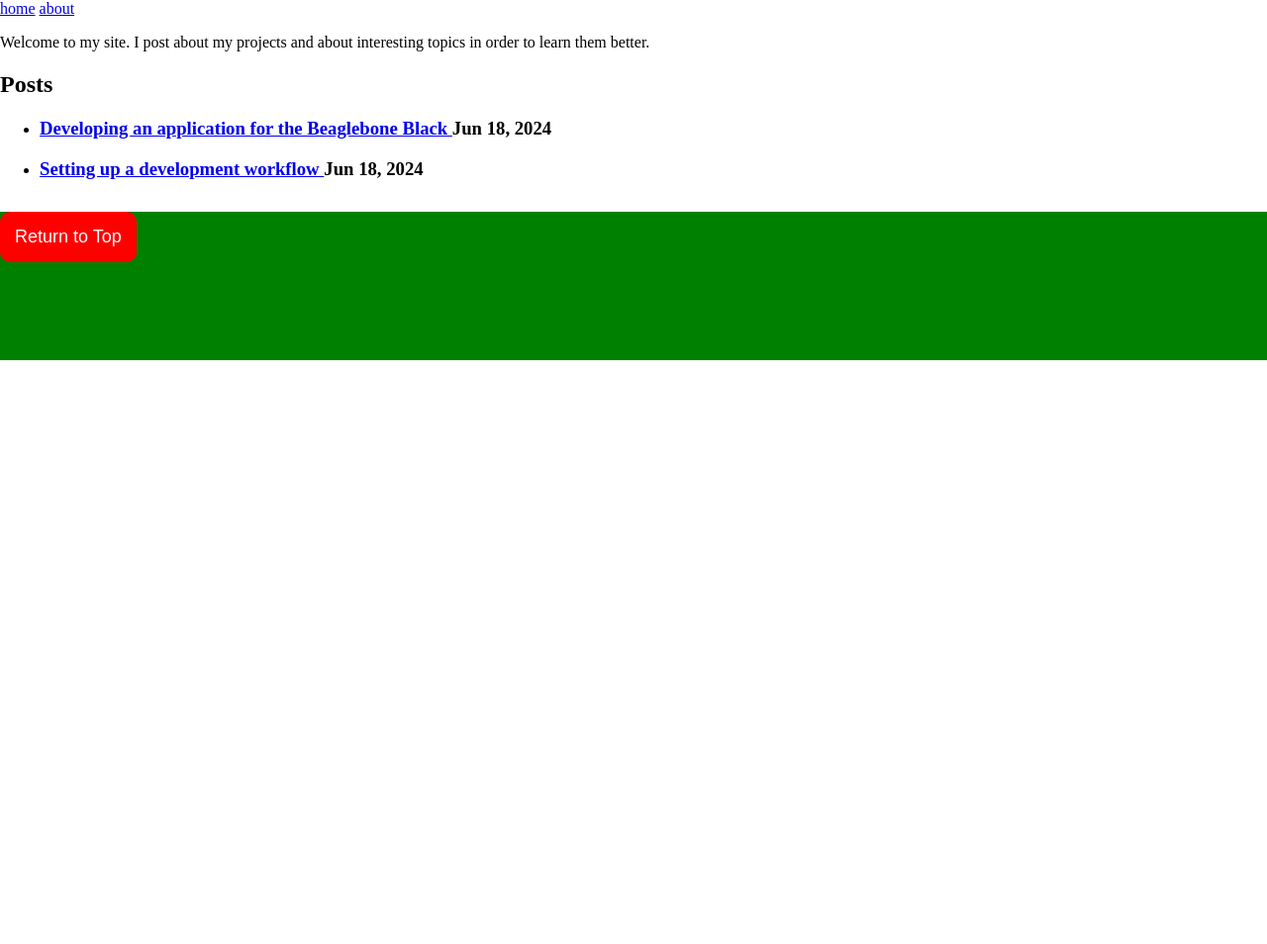
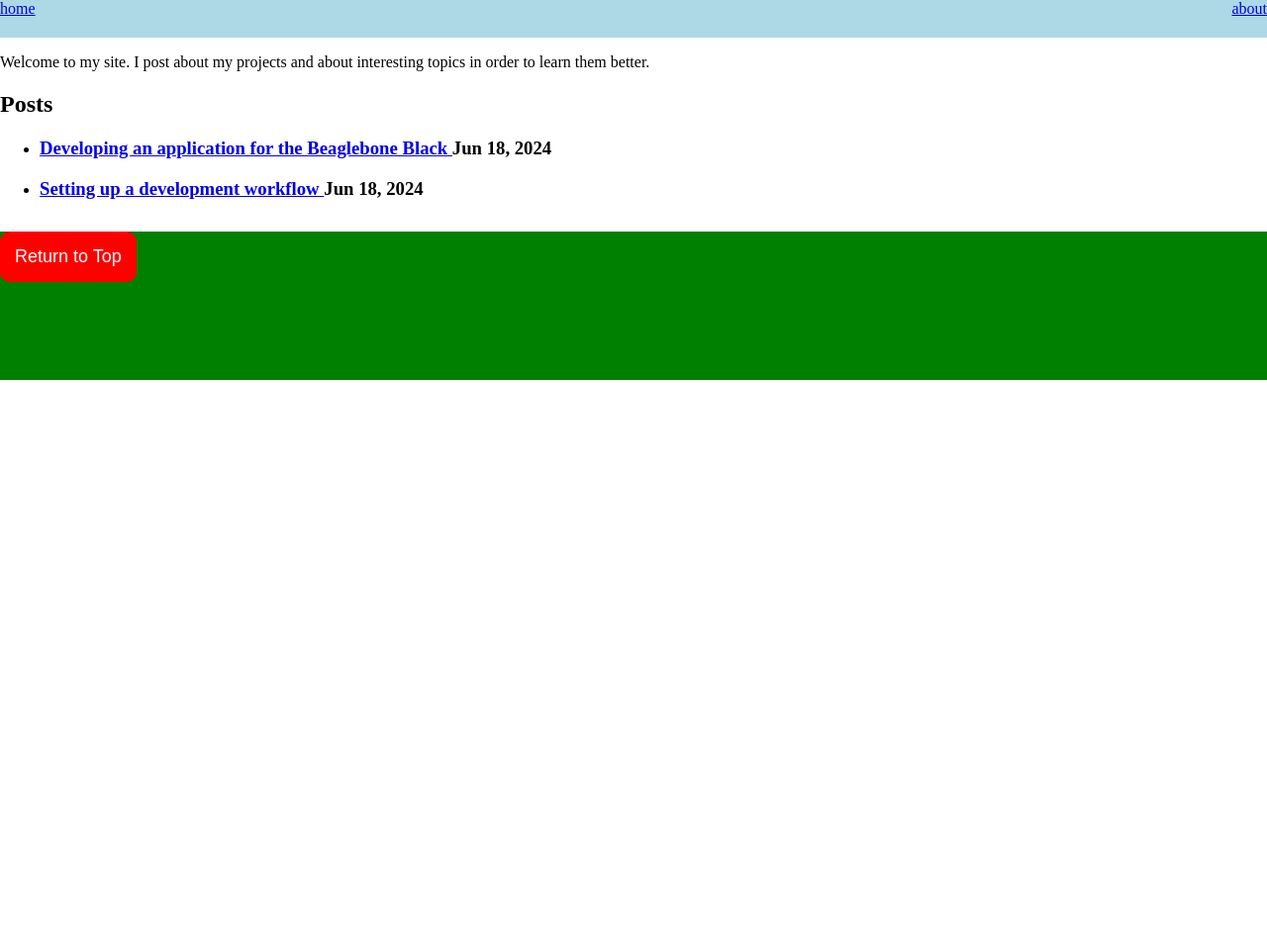
Before and after one commit to scshafe/instructional-blog, a Jekyll site: the page built from index.markdown, in a window 1280 px wide. Shown: the whole page at 99% size. Built offline with Jekyll 4.4.1, drawn with Linux system fonts in a browser that asks for light colours.

Commit message:
moved about link to right side of header

```diff
--- a/_sass/header.scss
+++ b/_sass/header.scss
@@ -0,0 +1,14 @@
+
+
+.header {
+    padding-bottom: 20px;
+    background: lightblue;
+    display: block;
+};
+
+.about-link {
+    //text-align: right;
+    //margin-left: auto;
+    float: right;
+    display: inline-block;
+};
--- a/assets/css/styles.scss
+++ b/assets/css/styles.scss
@@ -3,3 +3,4 @@
 @import "toc";
 @import "return_to_top";
 @import "footer";
+@import "header";
```
